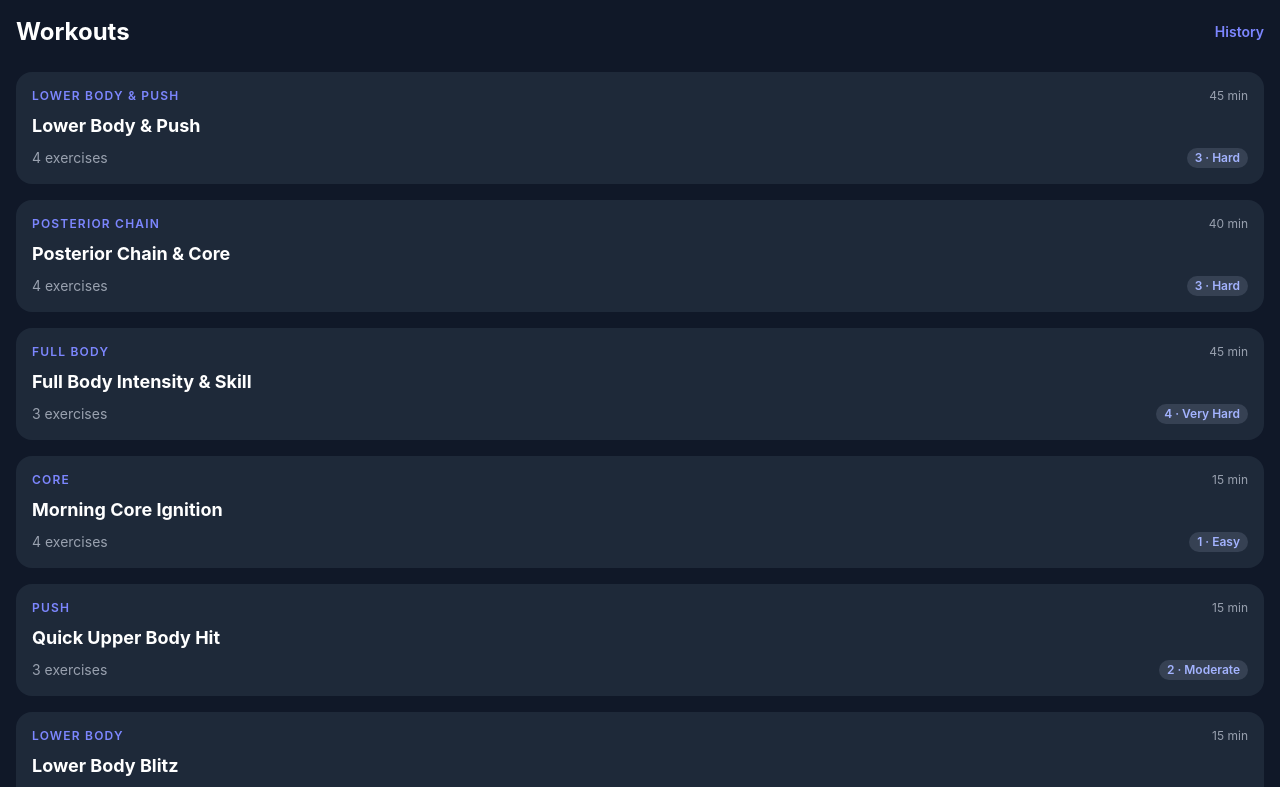
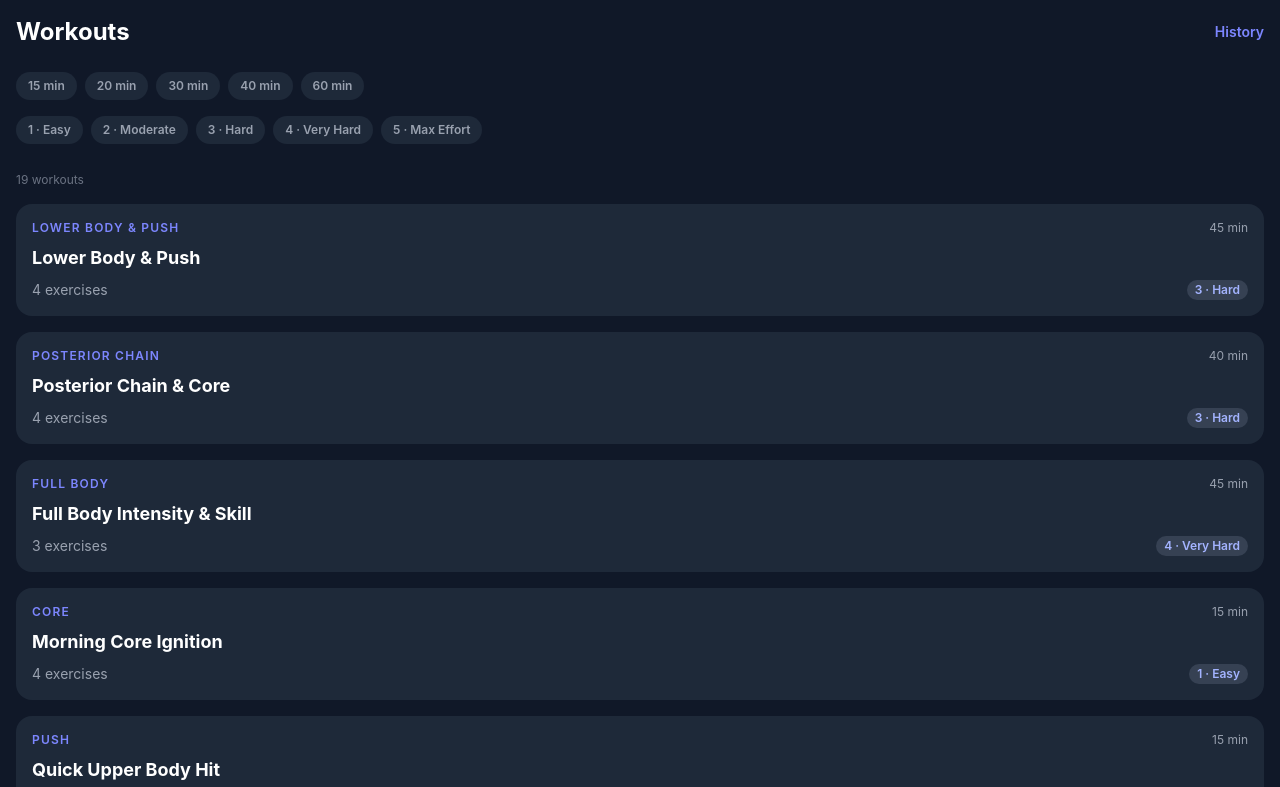
Before and after one commit to stanleywesson/trainer, a Vue app in the folder trainer-frontend/: page / in a window 1280 px wide. Shown: the top 787 px of the page. Built offline with nearby package versions, Linux system fonts and the light colour scheme.

Commit message:
filter on home screen

```diff
--- a/trainer-frontend/src/views/HomeView.vue
+++ b/trainer-frontend/src/views/HomeView.vue
@@ -1,8 +1,33 @@
 <script setup lang="ts">
+import { computed, ref } from 'vue'
 import WorkoutCard from '@/components/WorkoutCard.vue'
 import workoutsData from '@/data/workouts.json'
 
-const workouts = workoutsData
+const selectedDuration = ref<number | null>(null);
+const selectedDifficulty = ref<number | null>(null);
+
+const durations = [15, 20, 30, 40, 60];
+const difficulties = [
+    { value: 1, label: 'Easy' },
+    { value: 2, label: 'Moderate' },
+    { value: 3, label: 'Hard' },
+    { value: 4, label: 'Very Hard' },
+    { value: 5, label: 'Max Effort' },
+];
+
+const filteredWorkouts = computed(() =>
+    workoutsData.filter(w =>
+        (!selectedDuration.value || w.estimatedMinutes === selectedDuration.value) &&
+        (!selectedDifficulty.value || w.difficulty === selectedDifficulty.value))
+);
+
+function toggleDuration(d: number) {
+    selectedDuration.value = selectedDuration.value === d ? null : d
+}
+
+function toggleDifficulty(d: number) {
+    selectedDifficulty.value = selectedDifficulty.value === d ? null : d
+}
 </script>
 
 <template>
@@ -11,8 +36,29 @@ const workouts = workoutsData
             <h1 class="text-2xl font-bold text-white">Workouts</h1>
             <RouterLink to="/history" class="text-sm text-indigo-400 font-semibold">History</RouterLink>
         </div>
+
+        <!-- Duration filter -->
+        <div class="flex gap-2 mb-3 overflow-x-auto pb-1">
+            <button v-for="d in durations" :key="d" @click="toggleDuration(d)" :class="[
+                'shrink-0 px-3 py-1.5 rounded-full text-xs font-semibold transition-colors',
+                selectedDuration != null && selectedDuration === d ? 'bg-indigo-600 text-white' : 'bg-gray-800 text-gray-400'
+            ]">{{ d }} min</button>
+        </div>
+
+        <!-- Difficulty filter -->
+        <div class="flex gap-2 mb-6 overflow-x-auto pb-1">
+            <button v-for="d in difficulties" :key="d.value" @click="toggleDifficulty(d.value)" :class="[
+                'shrink-0 px-3 py-1.5 rounded-full text-xs font-semibold transition-colors',
+                selectedDifficulty != null && selectedDifficulty === d.value ? 'bg-indigo-600 text-white' : 'bg-gray-800 text-gray-400'
+            ]">{{ d.value }} · {{ d.label }}</button>
+        </div>
+
+        <!-- Results count -->
+        <p class="text-xs text-gray-500 mb-4">{{ filteredWorkouts.length }} workout{{ filteredWorkouts.length !== 1 ?
+            's' : '' }}</p>
+
         <div class="flex flex-col gap-4">
-            <WorkoutCard v-for="workout in workouts" :key="workout.id" :workout="workout" />
+            <WorkoutCard v-for="workout in filteredWorkouts" :key="workout.id" :workout="workout" />
         </div>
     </div>
 </template>
```
